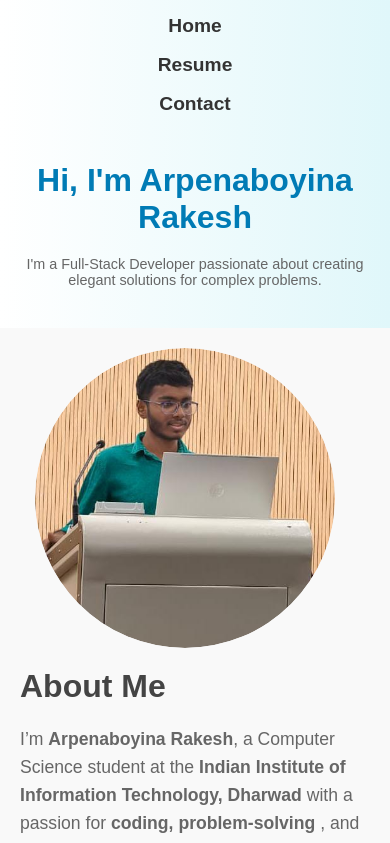
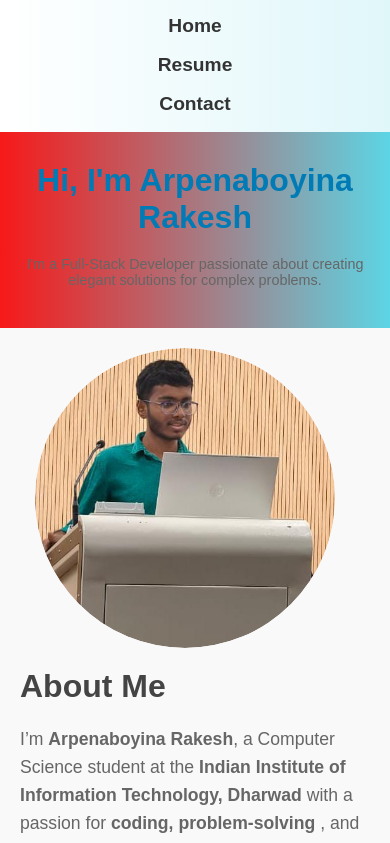
Before and after one commit to Arpenaboyina/Portfolio-Website, a React (Create React App) app: page / in a window 390 px wide. Shown: the top 843 px of the page. Built offline with nearby package versions, Linux system fonts and the light colour scheme.

Commit message:
Fix mobile responsiveness issues and improve CSS styles

```diff
--- a/src/styles/home.css
+++ b/src/styles/home.css
@@ -5,7 +5,7 @@
 
 /* About Section */
 .about-section {
-    background: linear-gradient(to right, #ffffff, #e0f7fa); /* Light pastel gradient */
+    background: linear-gradient(to right, #f71919, #5cd5e5); /* Light pastel gradient */
     color: #333;
     padding: 50px 50px;
     text-align: center;
```
